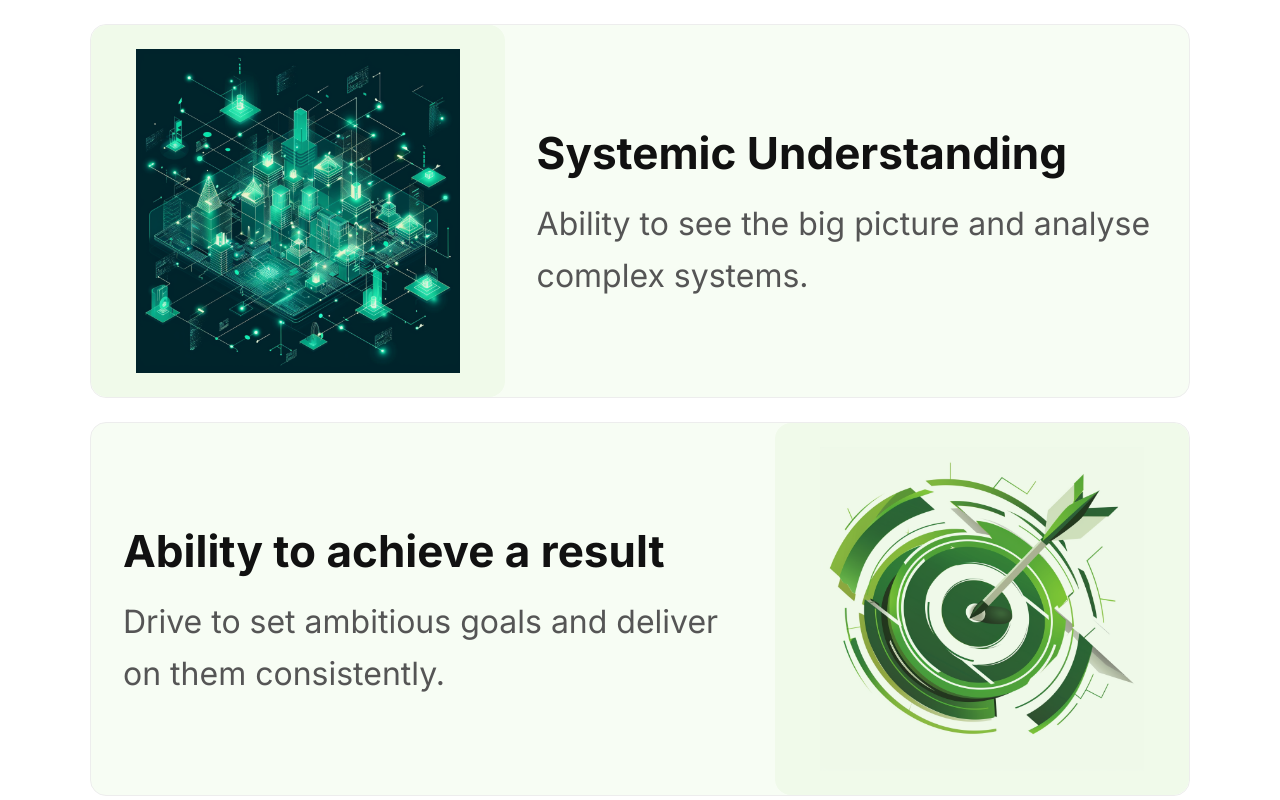
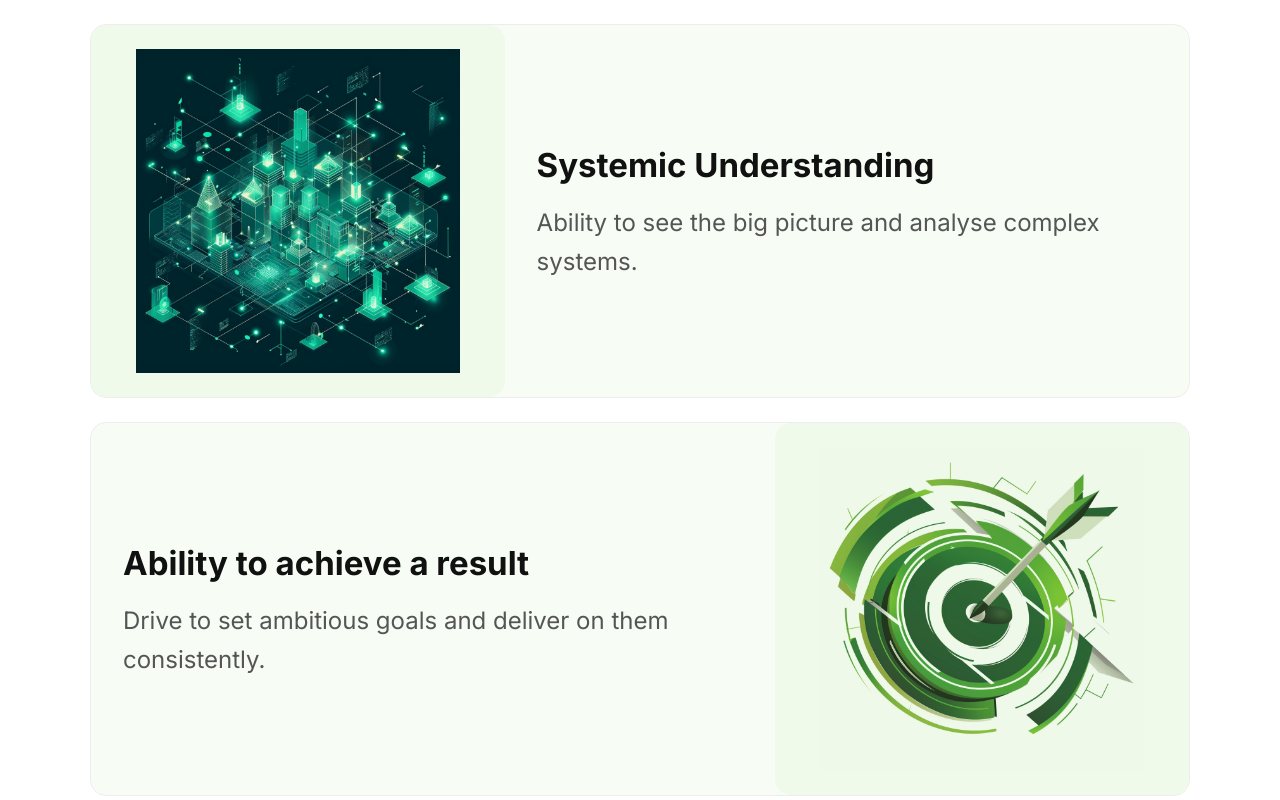
Before and after one commit to svkorovin-jpg/gntpower, a Next.js app: page /en in a window 1280 px wide. Shown: the part 1560-2360 px from the top of the page. Built offline with nearby package versions, Linux system fonts and the light colour scheme.

Commit message:
Set competency title 33px, description 24px (1.5x original)

```diff
--- a/components/Competencies.tsx
+++ b/components/Competencies.tsx
@@ -47,8 +47,8 @@ export default function Competencies({ title, items }: CompetenciesProps) {
             )
             const textBlock = (
               <div className="flex flex-col justify-center flex-[1.5] px-2 md:px-8 py-6 md:py-0">
-                <h3 className="text-[44px] font-bold text-[#111] mb-3">{item.title}</h3>
-                <p className="text-[32px] text-[#555] leading-relaxed m-0">{item.text}</p>
+                <h3 className="text-[33px] font-bold text-[#111] mb-3">{item.title}</h3>
+                <p className="text-[24px] text-[#555] leading-relaxed m-0">{item.text}</p>
               </div>
             )
             return (
```
